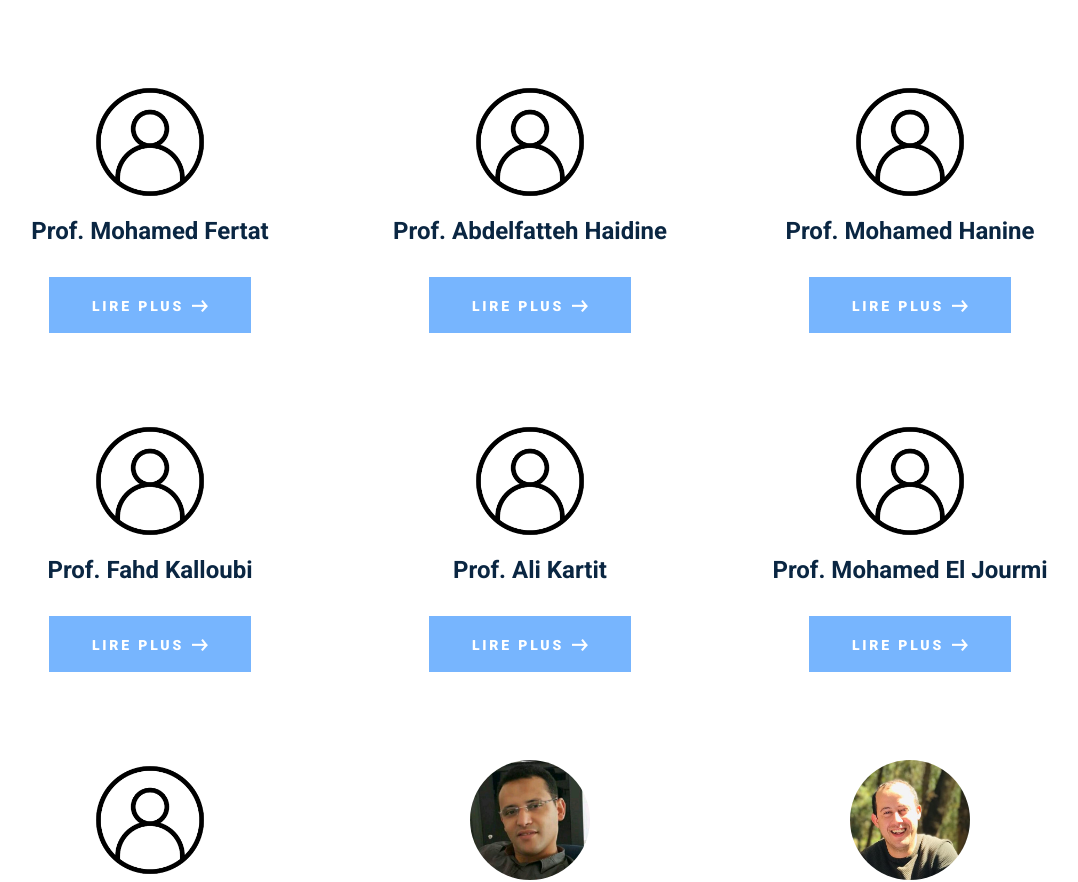
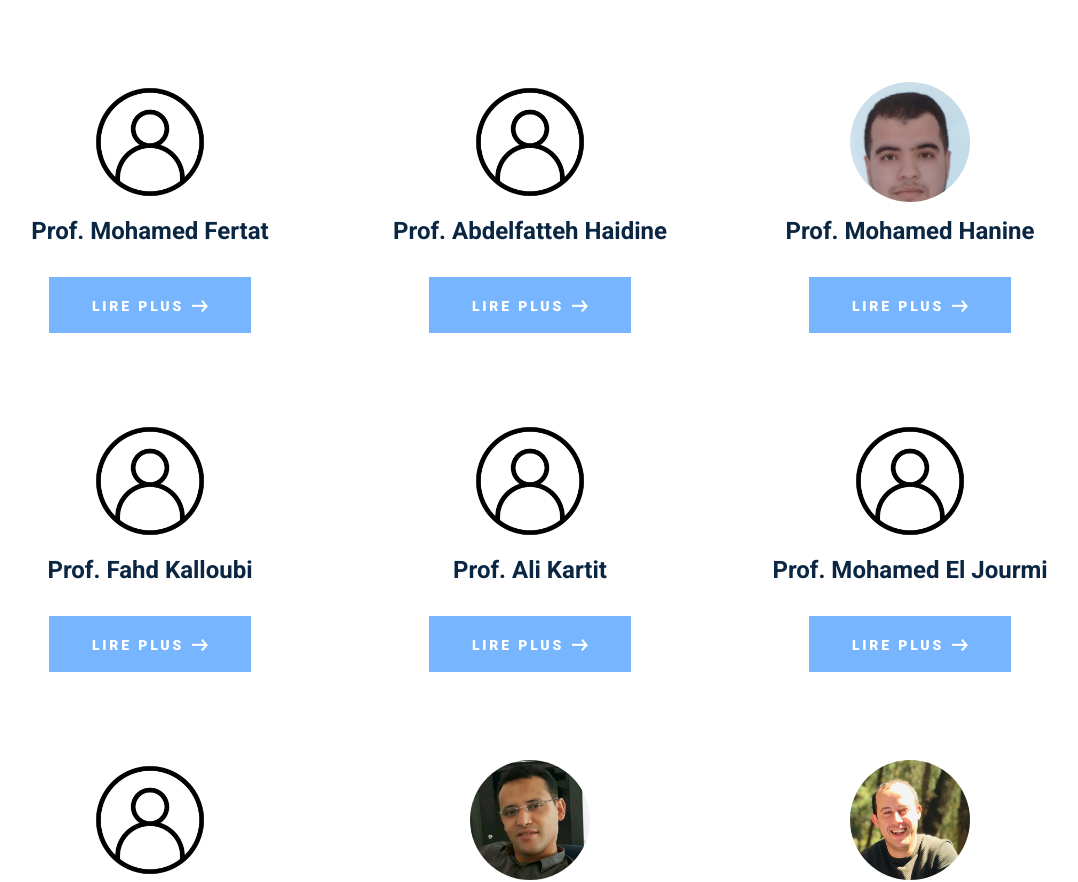
Before and after one commit to lachgar/labo, a website: page members.html in a window 1280 px wide. Shown: the part 2035-2917 px from the top of the page, without its empty margins (110-1188 px from the left). Drawn offline with Linux system fonts and the light colour scheme.

Commit message:
first commit

```diff
--- a/members.html
+++ b/members.html
@@ -176,7 +176,7 @@ and open the template in the editor.
 
                         <div class="col-xl-4 col-md-4">
                             <div class="speaker text-center">
-                                <div class="sp_img"><img alt="" src="images/photo.png"></div>
+                                <div class="sp_img"><img alt="" src="images/hanine.jpeg"></div>
                                 <h4 >Prof. Mohamed Hanine</h4>
                                 <div class="button button_4 cta_button"><a href="#"><span>Lire plus<img src="images/arrow.png" alt=""></span></a></div>
                             </div>
```
Also changed, not shown: images/hanine.jpeg (added).
